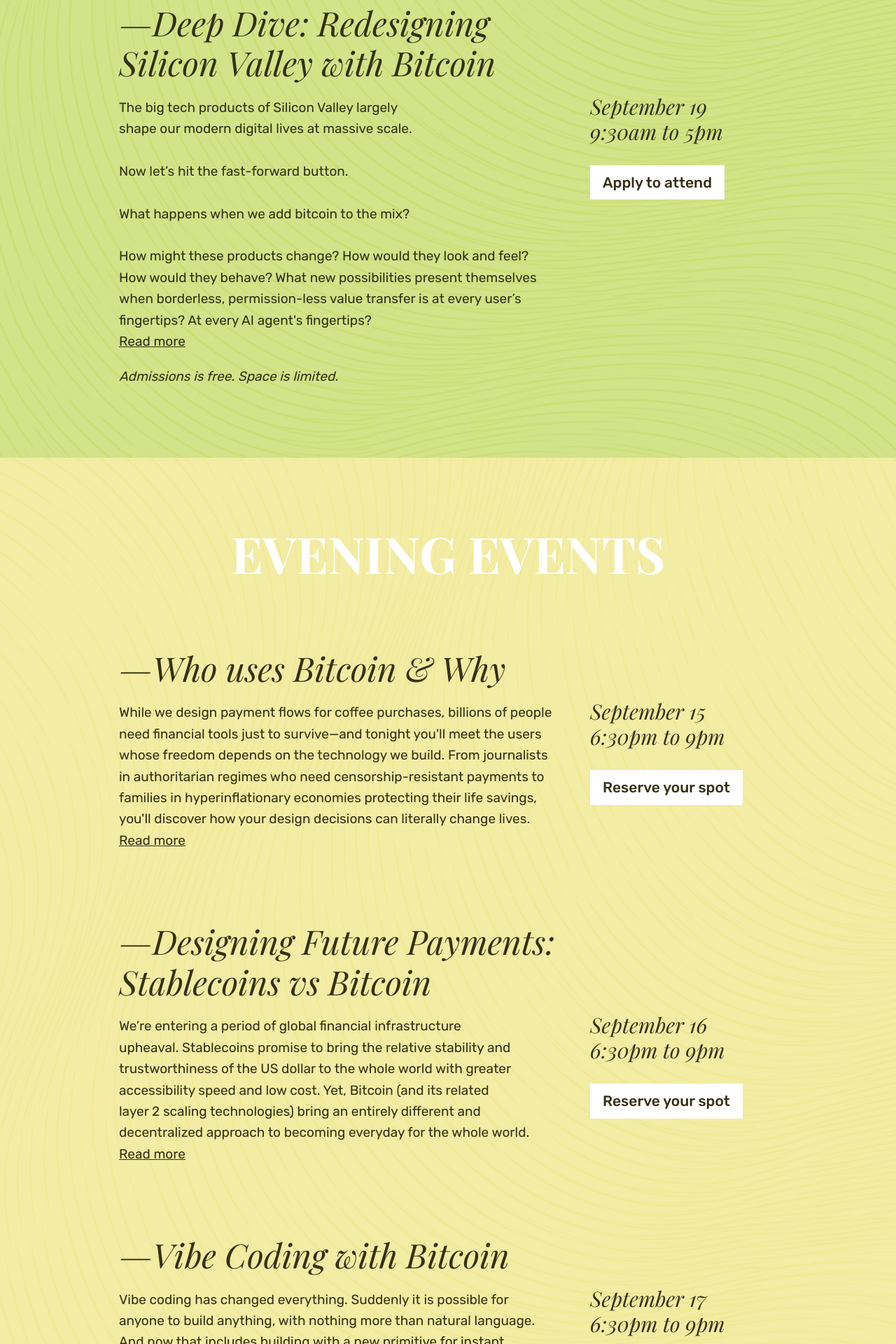
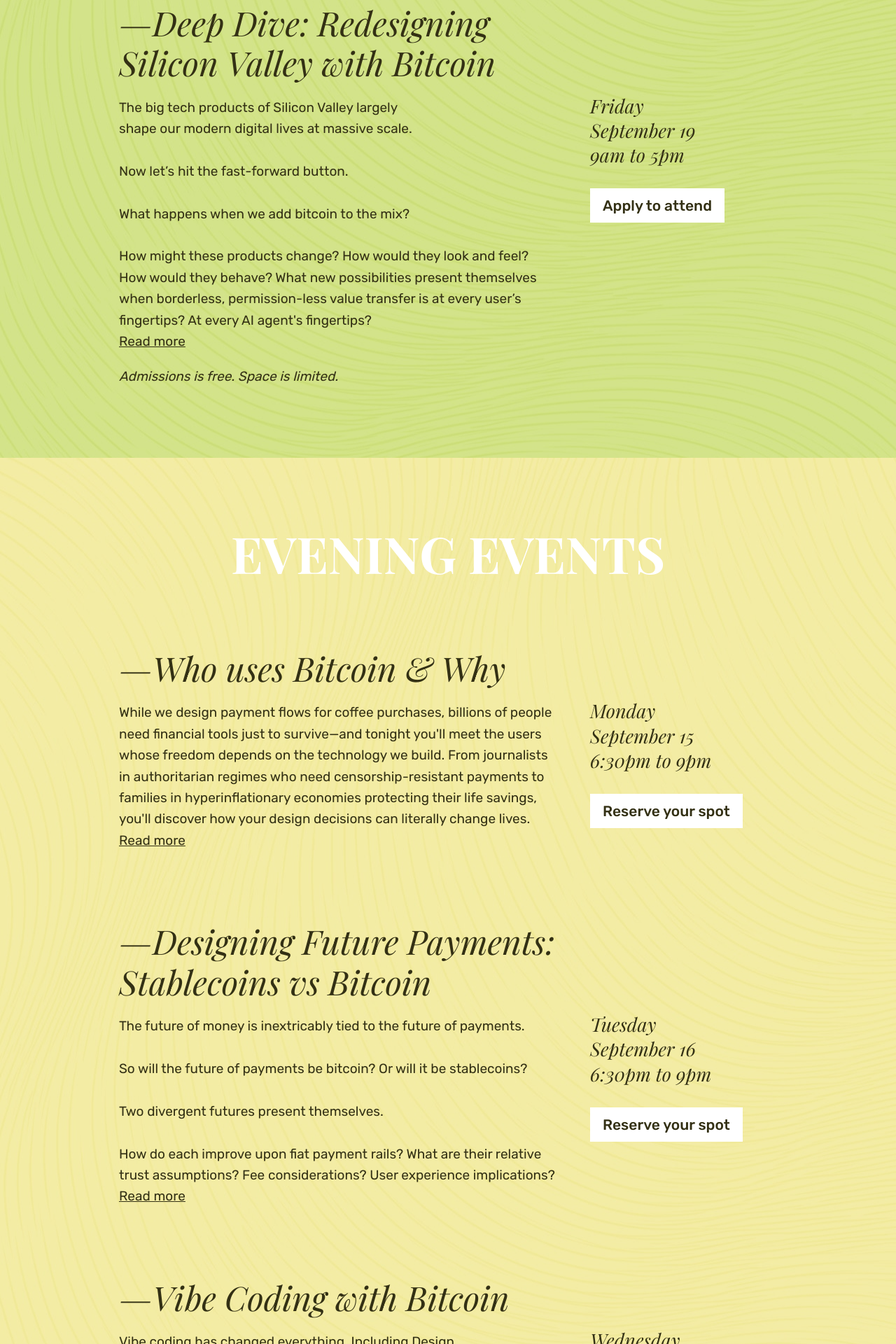
Before and after one commit to GBKS/presidio-bitcoin-design-week, a Nuxt app: page / in a window 1280 px wide. Shown: the part 4480-6400 px from the top of the page at 70% size. Built offline with nearby package versions, Linux system fonts and the light colour scheme.

Commit message:
Copy updates

```diff
--- a/app.vue
+++ b/app.vue
@@ -88,15 +88,15 @@
     width: 100%;
   }
 
-  @include mixins.media-query(small) {
-    .sentinel,
-    .agenda-button {
-      display: none;
-    }
-  }
+  // @include mixins.media-query(small) {
+  //   .sentinel,
+  //   .agenda-button {
+  //     display: none;
+  //   }
+  // }
 
-  @include mixins.media-query(medium-up) {
-  .sentinel {
+  // @include mixins.media-query(medium-up) {
+    .sentinel {
       width: 1px;
       height: 1px;
       pointer-events: none;
@@ -131,7 +131,7 @@
         top: 20px;
       }
     }
-  }
+  // }
 }
 
 </style>
--- a/components/Agenda.vue
+++ b/components/Agenda.vue
@@ -38,8 +38,8 @@
   {
     title: "Who uses Bitcoin & Why",
     summary: "While we design payment flows for coffee purchases, billions of people need financial tools just to survive—and tonight you'll meet the users whose freedom depends on the technology we build. From journalists in authoritarian regimes who need censorship-resistant payments to families in hyperinflationary economies protecting their life savings, you'll discover how your design decisions can literally change lives. ",
-    description: "While we design payment flows for coffee purchases, billions of people need financial tools just to survive—and tonight you'll meet the users whose freedom depends on the technology we build. From journalists in authoritarian regimes who need censorship-resistant payments to families in hyperinflationary economies protecting their life savings, you'll discover how your design decisions can literally change lives.<br/><br/>This is your chance to understand how you as Silicon Valley designers can use your skills to build freedom technology for the world's most vulnerable users.<br/><br/>The evening will wrap by understanding how even in the relative political & economic stability of the USA, the money system upon which the economy is constructed is deeply flawed. We will screen an illustrated narration of macroeconomic analyst and author Lyn Alden’s book, Broken Money, to take you into the heart of what makes money work and how it might be fixed.",
-    date: "September 15 <wbr>6:30pm to 9pm",
+    description: "While we design payment flows for coffee purchases, billions of people need financial tools just to survive—and tonight you'll meet the users whose freedom depends on the technology we build. From journalists in authoritarian regimes who need censorship-resistant payments to families in hyperinflationary economies protecting their life savings, you'll discover how your design decisions can literally change lives. This is your chance to understand how you as Silicon Valley designers can use your skills to build freedom technology for the world's most vulnerable users.<br/><br/>The evening will wrap by understanding how even in the relative political & economic stability of the USA, the money system upon which the economy is constructed is deeply flawed. We will screen an illustrated narration of macroeconomic analyst and author Lyn Alden’s book, Broken Money, to take you into the heart of what makes money work and how it might be fixed.",
+    date: "Monday<br>September 15<br>6:30pm to 9pm",
     button: {
       label: "Reserve your spot",
       url: "https://lu.ma/qc1qpby0"
@@ -47,9 +47,9 @@
   },
   {
     title: "Designing Future Payments: Stablecoins vs Bitcoin",
-    summary: "We’re entering a period of global financial infrastructure upheaval. Stablecoins promise to bring the relative stability and trustworthiness of the US dollar to the whole world with greater accessibility speed and low cost. Yet, Bitcoin (and its related layer 2 scaling technologies) bring an entirely different and decentralized approach to becoming everyday for the whole world. ",
-    description: "We’re entering a period of global financial infrastructure upheaval. Stablecoins promise to bring the relative stability and trustworthiness of the US dollar to the whole world with greater accessibility speed and low cost. Yet, Bitcoin (and its related layer 2 scaling technologies) bring an entirely different and decentralized approach to becoming everyday for the whole world. Both have their benefits and challenges. We’ve invited SPEAKER1 to make the case for stablecoins and SPEAKER2 to make the case for Bitcoin. We’ll then break off into small groups to discuss and design together to see if we can answer the question of which payments technology of the future is best for which users and why.",
-    date: "September 16 <wbr>6:30pm to 9pm",
+    summary: "The future of money is inextricably tied to the future of payments.<br/><br/>So will the future of payments be bitcoin? Or will it be stablecoins? <br/><br/>Two divergent futures present themselves.<br/><br/>How do each improve upon fiat payment rails? What are their relative trust assumptions? Fee considerations? User experience implications?",
+    description: "The future of money is inextricably tied to the future of payments.<br/><br/>So will the future of payments be bitcoin? Or will it be stablecoins? <br/><br/>Two divergent futures present themselves.<br/><br/>How do each improve upon fiat payment rails? What are their relative trust assumptions? Fee considerations? User experience implications?<br/><br/>In this evening session, we will hear both sides of the story from industry experts. And then we’ll break up into small groups to weigh up both visions for the path ahead to see if and how design thinking can help us identify weaknesses, make improvements and ultimately decide which version of the future we should want to help bring to life.",
+    date: "Tuesday<br>September 16<br>6:30pm to 9pm",
     button: {
       label: "Reserve your spot",
       url: "https://lu.ma/knpgd19x"
@@ -57,9 +57,9 @@
   },
   {
     title: "Vibe Coding with Bitcoin",
-    summary: "Vibe coding has changed everything. Suddenly it is possible for anyone to build anything, with nothing more than natural language. And now that includes building with a new primitive for instant borderless value transfer: Bitcoin. In this practical session aimed at Designers who want to build with bitcoin, we’ll cover some vibe coding tools and best practices, and some easy ways to get started with integrating bitcoin payments into the experiences you want to bring to life. ",
-    description: "Vibe coding has changed everything. Suddenly it is possible for anyone to build anything, with nothing more than natural language. And now that includes building with a new primitive for instant borderless value transfer: Bitcoin. In this practical session aimed at Designers who want to build with bitcoin, we’ll cover some vibe coding tools and best practices, and some easy ways to get started with integrating bitcoin payments into the experiences you want to bring to life. We’ll then build together and showcase our creations.",
-    date: "September 17 <wbr>6:30pm to 9pm",
+    summary: "Vibe coding has changed everything. Including Design.<br/><br/>Suddenly it’s now possible for anyone to build anything using nothing more than natural language.<br/><br/>And now that includes building with bitcoin—future money that is permissionless, borderless and programmable.",
+    description: "Vibe coding has changed everything. Including Design.<br/><br/>Suddenly it’s now possible for anyone to build anything using nothing more than natural language.<br/><br/>And now that includes building with bitcoin—future money that is permissionless, borderless and programmable.<br/><br/>In this practical session aimed at designer-builders who want to use bitcoin to explore what is now possible, Mat Balez will cover his favorite vibe coding tools and the most accessible ways to integrate bitcoin. We’ll then have some hands-on time together and see how many prototypes we can ship together in 90 minutes.<br/><br/>It’ll be an evening of experimentation and shipping fun.",
+    date: "Wednesday<br>September 17<br>6:30pm to 9pm",
     button: {
       label: "Reserve your spot",
       url: "https://lu.ma/pl2haukv"
@@ -67,9 +67,9 @@
   },
   {
     title: "Deep Dive: The Grand Challenges of Bitcoin Design",
-    summary: "Designing in Bitcoin is notoriously hard.<br/><br/>Decentralization. Self-sovereignty. Resilience. Adversarial thinking. Trust minimization.<br/><br/>These features, deeply embedded into bitcoin’s technical architecture as well as its ethos, form the central design constraints we work within. Can we design products and experiences that bring bitcoin to billions of users: while staying true to these values? while delivering on the promise of what this future money can be? while remaining as simple as possible? ",
+    summary: "Designing in Bitcoin is notoriously hard.<br/><br/>Decentralization. Self-sovereignty. Resilience. Adversarial thinking. Trust minimization.<br/><br/>These features, deeply embedded into bitcoin’s technical architecture as well as its ethos, form the central design constraints we work within. Can we design products and experiences that bring bitcoin to billions of users: while staying true to these values? while delivering on the promise of what this future money can be? while remaining as simple as possible?",
     description: "Designing in Bitcoin is notoriously hard.<br/><br/>Decentralization. Self-sovereignty. Resilience. Adversarial thinking. Trust minimization.<br/><br/>These features, deeply embedded into bitcoin’s technical architecture as well as its ethos, form the central design constraints we work within. Can we design products and experiences that bring bitcoin to billions of users: while staying true to these values? while delivering on the promise of what this future money can be? while remaining as simple as possible?<br/><br/>This full-day Deep Dive invites Silicon Valley designers to spend a day with Bitcoin designers to examine these questions through the lens of the Grand Challenges of Bitcoin Design—a handful of the most impactful and deceptively tricky design problems in bitcoin like: bitcoin’s branding, on-ramps and off-ramps, self-custody, identity & addressing schemes, units and quantities and privacy. We’ll study these problems together and work in small groups to bring design solutions to light.<br/><br/>There will also be an opportunity to hear from the bitcoin startups working out of Presidio Bitcoin that are pushing the frontier of bitcoin product development forward.<br/><br/>Join us for a day of collaborative problem solving.",
-    date: "September 18 <wbr>9:30am to 5pm",
+    date: "Thursday<br>September 18<br>9am to 5pm",
     disclaimer: "Admissions is free. Space is limited.",
     button: {
       label: "Apply to attend",
@@ -78,9 +78,9 @@
   },
   {
     title: "Deep Dive: Redesigning Silicon Valley with Bitcoin",
-    summary: "The big tech products of Silicon Valley largely shape our modern digital lives at massive scale.<br/><br/>Now let’s hit the fast-forward button.<br/><br/>What happens when we add bitcoin to the mix?<br/><br/>How might these products change? How would they look and feel? How would they behave? What new possibilities present themselves when borderless, permission-less value transfer is at every user’s fingertips? At every AI agent's fingertips? ",
+    summary: "The big tech products of Silicon Valley largely shape our modern digital lives at massive scale.<br/><br/>Now let’s hit the fast-forward button.<br/><br/>What happens when we add bitcoin to the mix?<br/><br/>How might these products change? How would they look and feel? How would they behave? What new possibilities present themselves when borderless, permission-less value transfer is at every user’s fingertips? At every AI agent's fingertips?",
     description: "The big tech products of Silicon Valley largely shape our modern digital lives at massive scale.<br/><br/>Now let’s hit the fast-forward button.<br/><br/>What happens when we add bitcoin to the mix?<br/><br/>How might these products change? How would they look and feel? How would they behave? What new possibilities present themselves when borderless, permission-less value transfer is at every user’s fingertips? At every AI agent's fingertips?<br/><br/>This full-day Deep Dive is an opportunity to jump in, get creative and imagine this future together.<br/><br/>We’ll spend the day working in small teams inventing, sketching and vibe-coding to life prototypes of the wild future that will emerge when Future Money collides with the Silicon Valley products we all know and love.",
-    date: "September 19 <wbr>9:30am to 5pm",
+    date: "Friday<br>September 19<br>9am to 5pm",
     disclaimer: "Admissions is free. Space is limited.",
     button: {
       label: "Apply to attend",
--- a/components/Event.vue
+++ b/components/Event.vue
@@ -93,8 +93,8 @@
       p {
         font-family: 'Playfair Display Variable Italic', serif;
         font-style: italic;
-        line-height: 1.2;
-        @include mixins.r('font-size', 24, 30);
+        line-height: 1.3;
+        @include mixins.r('font-size', 24, 27);
       }
 
       .options {
--- a/components/Orgs.vue
+++ b/components/Orgs.vue
@@ -30,7 +30,7 @@
             href="https://twitter.com/PresidioBitcoin"
             target="_blank"
             rel="noopener noreferrer"
-          >Social media</a>
+          >Find us on X</a>
         </p>
       </div>
       <div class="item -bitcoin-design">
@@ -61,7 +61,7 @@
             href="https://twitter.com/bitcoin_design"
             target="_blank"
             rel="noopener noreferrer"
-          >Social media</a>
+          >Find us on X</a>
         </p>
       </div>
     </div>
```
